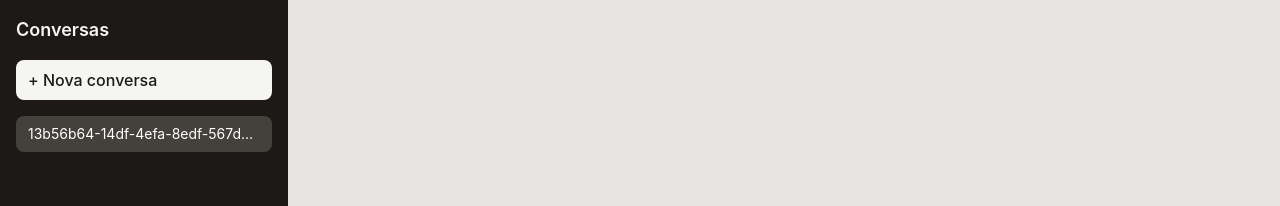
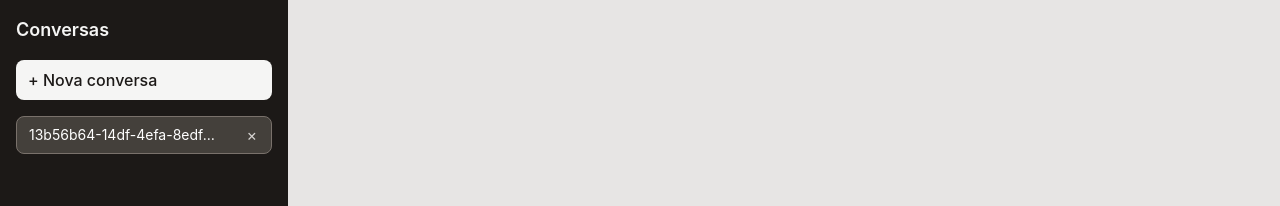
Before and after one commit to jnobb99/react-multichat-offline, a React (Vite) app: page / in a window 1280 px wide. Both pictures are taken after a click on the button "+ Nova conversa". Shown: the top 206 px of the page. Built offline with nearby package versions, Linux system fonts and the light colour scheme.

Commit message:
feat: fase3

```diff
--- a/src/components/Chat.tsx
+++ b/src/components/Chat.tsx
@@ -8,13 +8,17 @@ import MessageList from './MessageList'
 export default function Chat() {
   const [sender, setSender] = useState<Sender>('user')
   const [isSidebarOpen, setIsSidebarOpen] = useState(false)
-  const { chats, activeChatId, createChat, selectChat, addMessage } = useChatStore()
-  const messages = activeChatId ? chats[activeChatId] : []
-  const chatIds = Object.keys(chats)
+  const { conversations, activeChatId, createConversation, selectConversation, addMessage } = useChatStore()
+
+  const activeConversation = conversations.find((conversation) => conversation.id === activeChatId) ?? null
+  const messages = activeConversation?.messages ?? []
 
   function handleSend(text: string) {
     const trimmedText = text.trim()
-    if (!trimmedText) return
+
+    if (!trimmedText || !activeChatId) {
+      return
+    }
 
     const message: Message = {
       id: crypto.randomUUID(),
@@ -26,7 +30,7 @@ export default function Chat() {
   }
 
   function handleToggleSender() {
-    setSender(sender === 'user' ? 'robot' : 'user')
+    setSender((currentSender) => (currentSender === 'user' ? 'robot' : 'user'))
   }
 
   return (
@@ -34,26 +38,32 @@ export default function Chat() {
       <button
         type="button"
         onClick={() => setIsSidebarOpen(true)}
-        className="fixed left-4 top-4 z-10 rounded-lg bg-stone-900 px-3 py-2 text-xl text-white shadow-md md:hidden"
+        className="fixed left-4 top-4 z-30 rounded-lg bg-stone-900 px-3 py-2 text-xl text-white shadow-md md:hidden"
         aria-label="Abrir menu de conversas"
+        aria-expanded={isSidebarOpen}
       >
         ☰
       </button>
+
       <ChatSidebar
-        chatIds={chatIds}
+        chatIds={conversations.map((conversation) => conversation.id)}
         activeChatId={activeChatId}
         isOpen={isSidebarOpen}
         onCreateChat={() => {
-          createChat()
+          createConversation()
           setIsSidebarOpen(false)
         }}
         onSelectChat={(chatId) => {
-          selectChat(chatId)
+          selectConversation(chatId)
           setIsSidebarOpen(false)
+        }}
+        onDeleteChat={(chatId) => {
+          useChatStore.getState().deleteConversation(chatId)
         }}
         onClose={() => setIsSidebarOpen(false)}
       />
-      <main className="mx-auto flex h-dvh w-full max-w-2xl flex-col">
+
+      <main className="mx-auto flex min-h-dvh w-full max-w-2xl flex-col">
         <MessageList messages={messages} hasActiveChat={activeChatId !== null} />
         <ChatInput
           sender={sender}
--- a/src/components/ChatSidebar.tsx
+++ b/src/components/ChatSidebar.tsx
@@ -4,6 +4,7 @@ type ChatSidebarProps = {
     isOpen: boolean
     onCreateChat: () => void
     onSelectChat: (chatId: string) => void
+    onDeleteChat: (chatId: string) => void
     onClose: () => void
 }
 
@@ -13,6 +14,7 @@ export default function ChatSidebar({
     isOpen,
     onCreateChat,
     onSelectChat,
+    onDeleteChat,
     onClose,
 }: ChatSidebarProps) {
     return (
@@ -25,8 +27,9 @@ export default function ChatSidebar({
                     className="fixed inset-0 z-10 bg-black/30 md:hidden"
                 />
             )}
+
             <aside
-                className={`fixed inset-y-0 left-0 z-20 flex w-72 flex-col bg-stone-900 p-4 text-stone-100 transition-transform duration-200 md:static md:translate-x-0 ${isOpen ? 'translate-x-0' : '-translate-x-full'
+                className={`fixed inset-y-0 left-0 z-20 flex w-72 flex-col bg-stone-900 p-4 text-stone-100 transition-transform duration-200 md:static md:w-72 md:translate-x-0 ${isOpen ? 'translate-x-0' : '-translate-x-full md:translate-x-0'
                     }`}
             >
                 <div className="mb-4 flex items-center justify-between">
@@ -45,24 +48,54 @@ export default function ChatSidebar({
                     type="button"
                     onClick={onCreateChat}
                     className="mb-4 rounded-lg bg-stone-100 px-3 py-2 text-left font-medium text-stone-900 transition-colors hover:bg-white"
+                    aria-label="Criar nova conversa"
                 >
                     + Nova conversa
                 </button>
 
-                <nav aria-label="Lista de conversas" className="flex flex-col gap-1 overflow-y-auto">
-                    {chatIds.map((chatId) => (
+                <nav aria-label="Lista de conversas" className="flex flex-col gap-2 overflow-y-auto">
+                    {chatIds.length === 0 ? (
+                        <p className="rounded-lg border border-dashed border-stone-700 px-3 py-2 text-sm text-stone-400">
+                            Nenhuma conversa
+                        </p>
+                    ) : (
+                        chatIds.map((chatId) => {
+                            const isActive = chatId === activeChatId
+
+                            return (
+                                <div
+                                    key={chatId}
+                                    className={`flex items-center gap-2 rounded-lg border transition-colors ${isActive
+                                            ? 'border-stone-500 bg-stone-700 text-white'
+                                            : 'border-transparent bg-stone-800/40 text-stone-300 hover:bg-stone-800 hover:text-white'
+                                        }`}
+                                >
                                     <button
-                            key={chatId}
                                         type="button"
                                         onClick={() => onSelectChat(chatId)}
-                            className={`truncate rounded-lg px-3 py-2 text-left text-sm transition-colors ${chatId === activeChatId
-                                    ? 'bg-stone-700 text-white'
-                                    : 'text-stone-300 hover:bg-stone-800 hover:text-white'
-                                }`}
+                                        aria-pressed={isActive}
+                                        aria-label={isActive ? `Conversa ativa ${chatId}` : `Selecionar conversa ${chatId}`}
+                                        className="flex-1 truncate px-3 py-2 text-left text-sm"
                                     >
                                         {chatId}
                                     </button>
-                    ))}
+
+                                    <button
+                                        type="button"
+                                        onClick={(event) => {
+                                            event.stopPropagation()
+                                            onDeleteChat(chatId)
+                                        }}
+                                        className="mr-2 rounded-md p-1.5 text-stone-300 transition-colors hover:bg-stone-700 hover:text-white"
+                                        aria-label={`Excluir conversa ${chatId}`}
+                                        title={`Excluir ${chatId}`}
+                                    >
+                                        ×
+                                    </button>
+                                </div>
+                            )
+                        })
+                    )}
                 </nav>
             </aside>
         </>
--- a/src/components/MessageList.tsx
+++ b/src/components/MessageList.tsx
@@ -14,12 +14,18 @@ export default function MessageList({ messages, hasActiveChat = true }: MessageL
     bottomRef.current?.scrollIntoView({ behavior: 'smooth' })
   }, [messages])
 
+  if (!hasActiveChat) {
+    return (
+      <div className="flex flex-1 items-center justify-center overflow-y-auto p-4 pb-6">
+        <p className="text-center text-stone-600">Crie ou selecione uma conversa</p>
+      </div>
+    )
+  }
+
   if (messages.length === 0) {
     return (
       <div className="flex flex-1 items-center justify-center overflow-y-auto p-4 pb-6">
-        <p className="text-center text-stone-600">
-          {hasActiveChat ? 'Nenhuma mensagem ainda. Envie a primeira!' : 'Crie uma conversa para começar.'}
-        </p>
+        <p className="text-center text-stone-600">Nenhuma mensagem ainda. Envie a primeira!</p>
       </div>
     )
   }
--- a/src/stores/chatStore.ts
+++ b/src/stores/chatStore.ts
@@ -4,7 +4,6 @@ import type { Message } from '../types/message'
 
 type ChatStore = {
     conversations: Conversation[]
-    chats: Record<string, Message[]>
     activeChatId: string | null
     createConversation: () => void
     createChat: () => void
@@ -15,26 +14,17 @@ type ChatStore = {
     addMessage: (message: Message) => void
 }
 
-const mapConversationsToChats = (conversations: Conversation[]) =>
-    Object.fromEntries(conversations.map((conversation) => [conversation.id, conversation.messages]))
-
 export const useChatStore = create<ChatStore>((set, get) => ({
     conversations: [],
-    chats: {},
     activeChatId: null,
 
     createConversation: () => {
         const conversationId = crypto.randomUUID()
 
-        set((state) => {
-            const conversations = [...state.conversations, { id: conversationId, messages: [] }]
-
-            return {
-                conversations,
-                chats: mapConversationsToChats(conversations),
-                activeChatId: conversationId,
-            }
-        })
+        set((state) => ({
+            conversations: [...state.conversations, { id: conversationId, messages: [] }],
+            activeChatId: conversationId,
+        }))
     },
 
     createChat: () => {
@@ -44,7 +34,10 @@ export const useChatStore = create<ChatStore>((set, get) => ({
     selectConversation: (chatId) => {
         set((state) => {
             const exists = state.conversations.some((conversation) => conversation.id === chatId)
-            if (!exists) return state
+
+            if (!exists) {
+                return state
+            }
 
             return { activeChatId: chatId }
         })
@@ -55,15 +48,10 @@ export const useChatStore = create<ChatStore>((set, get) => ({
     },
 
     deleteConversation: (chatId) => {
-        set((state) => {
-            const conversations = state.conversations.filter((conversation) => conversation.id !== chatId)
-
-            return {
-                conversations,
-                chats: mapConversationsToChats(conversations),
-                activeChatId: null,
-            }
-        })
+        set((state) => ({
+            conversations: state.conversations.filter((conversation) => conversation.id !== chatId),
+            activeChatId: null,
+        }))
     },
 
     deleteChat: (chatId) => {
@@ -87,10 +75,7 @@ export const useChatStore = create<ChatStore>((set, get) => ({
                 }
             })
 
-            return {
-                conversations,
-                chats: mapConversationsToChats(conversations),
-            }
+            return { conversations }
         })
     },
 }))
```
Also changed, not shown: src/components/ChatInput.tsx (+18 -7 lines), .docs/features/multi-chat/prd.md. Lines whose indentation alone changed are shown as unchanged.
